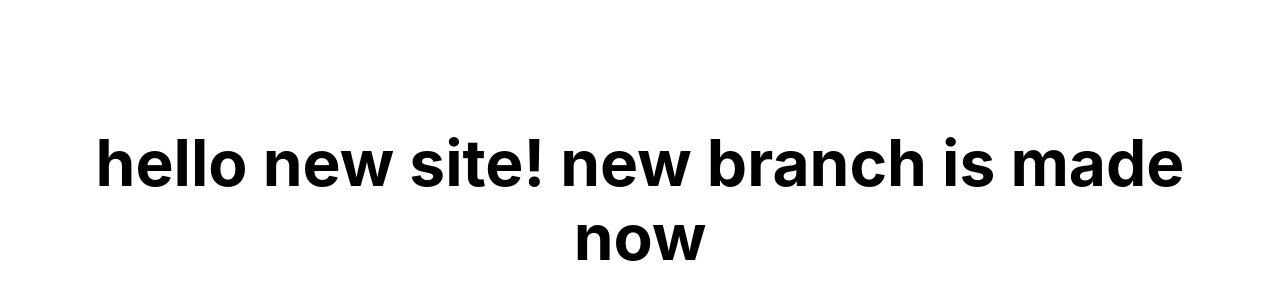
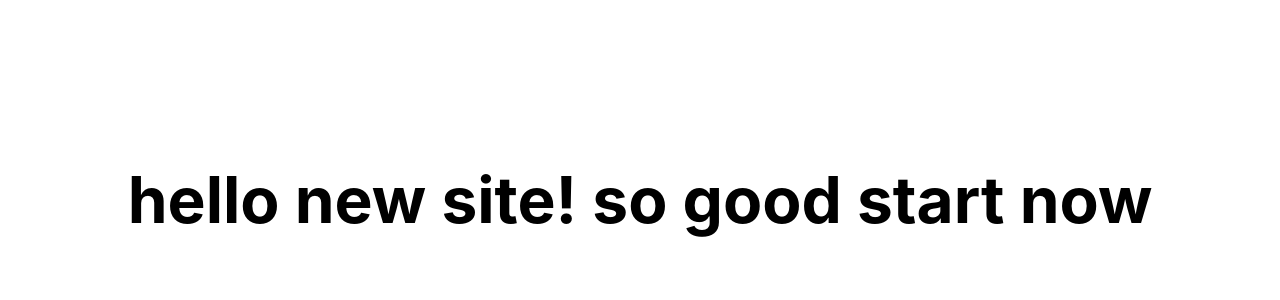
Before and after one commit to leoniefelberd/nextjs-netlify-blog-template-2, a Next.js app: page / in a window 1280 px wide. Shown: the part 200-500 px from the top of the page. Built offline with nearby package versions, Linux system fonts and the light colour scheme.

Commit message:
start on main

```diff
--- a/pages/index.tsx
+++ b/pages/index.tsx
@@ -13,7 +13,7 @@ export default function Home() {
 
       <main className={styles.main}>
         <h1 className={styles.title}>
-          hello new site! new branch is made now
+          hello new site! so good start now
         </h1>
 
       </main>
```
